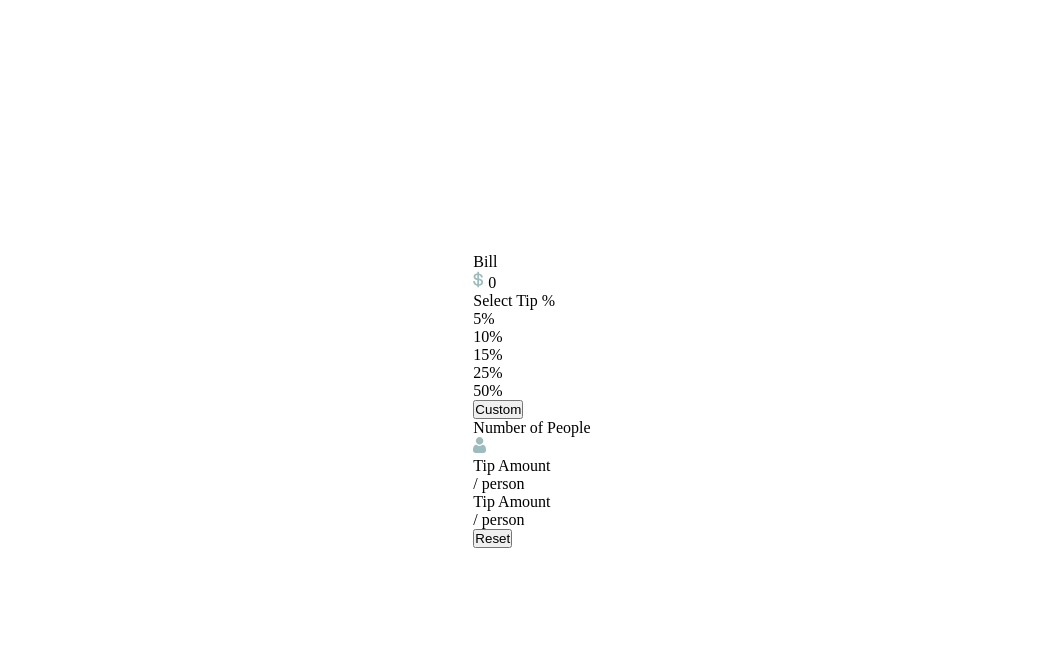
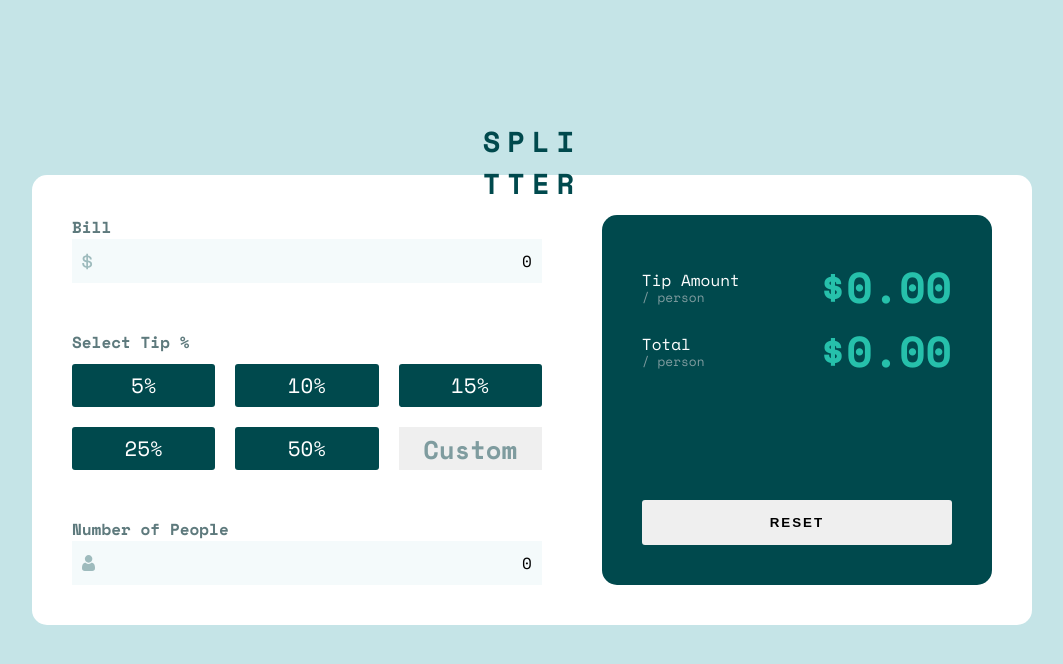
Before and after one commit to javiorgaz/tip-calculator-app, a plain HTML site: page index.html in a window 1280 px wide. Shown: the whole page, without its empty margins (108-1171 px from the left). Drawn offline with nearby package versions, Linux system fonts and the light colour scheme.

Commit message:
css finished

```diff
--- a/index.html
+++ b/index.html
@@ -10,17 +10,27 @@
       sizes="32x32"
       href="./images/favicon-32x32.png"
     />
+    <link rel="preconnect" href="https://fonts.googleapis.com" />
+    <link rel="preconnect" href="https://fonts.gstatic.com" crossorigin />
+    <link
+      href="https://fonts.googleapis.com/css2?family=Space+Mono:ital,wght@0,400;0,700;1,400;1,700&display=swap"
+      rel="stylesheet"
+    />
 
     <title>Frontend Mentor | Tip calculator app</title>
     <link rel="stylesheet" href="styles.css" />
   </head>
   <body>
+    <div class="logo">
+      <span class="logo-top">spli</span>
+      <span class="logo-botom">tter</span>
+    </div>
     <main class="calculator">
       <!-- LEFT SIDE  -->
       <section class="left-side">
-        <div class="left-side__bill">
+        <div class="bill">
           <p class="bill__text">Bill</p>
-          <div class="bill__display">
+          <div class="display bill__display">
             <svg
               class="bill__display__icon"
               xmlns="http://www.w3.org/2000/svg"
@@ -44,16 +54,16 @@
             <div class="tip__btn">15%</div>
             <div class="tip__btn">25%</div>
             <div class="tip__btn">50%</div>
-            <div class="tip__custom-btn">
-              <input class="hidden" type="text" />
-              <button>Custom</button>
+            <div class="tip__custom-btn-container">
+              <input class="custom__input hidden" type="text" />
+              <button class="custom__btn">Custom</button>
             </div>
           </div>
         </div>
 
         <div class="num-of-people">
           <p class="num-of-people__text">Number of People</p>
-          <div class="num-of-people__display">
+          <div class="display num-of-people__display">
             <svg
               class="num-of-people__icon"
               xmlns="http://www.w3.org/2000/svg"
@@ -65,22 +75,27 @@
                 d="M9.573 7.729c.406 0 .784.07 1.126.209.342.14.639.33.881.569.232.227.438.503.614.82a5.1 5.1 0 01.407.949c.097.312.178.654.242 1.016.062.359.105.699.126 1.011.02.307.031.624.031.945 0 .836-.259 1.512-.768 2.01-.504.492-1.17.742-1.98.742H2.748c-.81 0-1.477-.25-1.98-.742C.259 14.76 0 14.084 0 13.248c0-.322.01-.64.032-.945.02-.312.063-.652.126-1.01.063-.363.144-.705.242-1.017.1-.323.238-.643.407-.948.176-.318.382-.594.613-.821.243-.238.54-.43.882-.57.342-.138.72-.208 1.125-.208.16 0 .313.067.61.265.183.123.397.264.636.421.204.134.48.259.822.372.333.11.671.167 1.005.167a3.19 3.19 0 001.006-.167c.341-.113.618-.238.822-.372l.636-.42c.296-.2.45-.266.61-.266zM6.598 0C7.63 0 8.522.38 9.252 1.129s1.1 1.666 1.1 2.724c0 1.06-.37 1.976-1.1 2.725-.73.75-1.623 1.13-2.654 1.13-1.03 0-1.924-.38-2.653-1.13-.73-.749-1.1-1.666-1.1-2.725 0-1.058.37-1.975 1.1-2.724C4.675.379 5.567 0 6.598 0z"
               />
             </svg>
-            <span class="num-of-people__num"></span>
+            <span class="num-of-people__num">0</span>
           </div>
         </div>
       </section>
 
       <!-- RIGHT SIDE  -->
       <section class="right-side">
-        <div class="tip-amount">
-          <div class="tip-amount__left">
-            <p class="tip-amount__left__header">Tip Amount</p>
-            <p class="person">/ person</p>
+        <div class="amount-total">
+          <div class="amount">
+            <div class="amount__left">
+              <p class="amount__heading">Tip Amount</p>
+              <p class="amount__text">/ person</p>
+            </div>
+            <div class="amount__num">$0.00</div>
           </div>
-
-          <div class="tip-amount__right">
-            <p class="tip-amount__right__header">Tip Amount</p>
-            <p class="person">/ person</p>
+          <div class="total">
+            <div class="total__left">
+              <p class="total__heading">Total</p>
+              <p class="total__text">/ person</p>
+            </div>
+            <div class="total__num">$0.00</div>
           </div>
         </div>
         <button class="reset-btn">Reset</button>
--- a/styles.css
+++ b/styles.css
@@ -1,5 +1,16 @@
+/* VARIABLES */
+:root {
+  --Green900: hsl(183, 100%, 15%);
+  --Grey500: hsl(186, 14%, 43%);
+  --Grey400: hsl(184, 14%, 56%);
+  --Grey200: hsl(185, 41%, 84%);
+  --Grey50: hsl(189, 47%, 97%);
+  --White: hsl(0, 100%, 100%);
+
+  --Green400: hsl(172, 67%, 45%);
+}
+
 /* RESET */
-
 * {
   margin: 0;
   padding: 0;
@@ -8,19 +19,193 @@
 
 body {
   height: 100vh;
+  /* si cambio esto a column se me rompe el layout ?  */
+  /* flex-direction: column; */
   display: flex;
   justify-content: center;
   align-items: center;
+  font-family: "Space mono", sans-serif;
+  background-color: var(--Grey200);
 }
 
+/* -------------------------MAIN------------------------  */
 
+.logo {
+  position: absolute;
+  top: 15%;
+  text-align: center;
+  font-size: 1.8rem;
+  font-weight: 700;
+  text-transform: uppercase;
+  color: var(--Green900);
+  letter-spacing: 7px;
+}
 
+.logo span {
+  display: block;
+}
 
+.calculator {
+  display: flex;
+  width: 1000px;
+  height: 450px;
+  padding: 40px;
+  gap: 60px;
+  margin: 0 20px;
+  background-color: var(--White);
+  border-radius: 15px;
 
+}
 
+.left-side {
+  flex: 0 1 55%;
+}
 
+.right-side {
+  flex: 0 1 45%;
+  background-color: var(--Green900);
+  border-radius: 15px;
+}
 
-/* HELPERS  */
+/* --------------------LEFT SIDE---------------------- */
+
+.left-side {
+  display: flex;
+  flex-direction: column;
+  justify-content: space-between;
+}
+
+.bill__text,
+.select-tip__text,
+.num-of-people__text {
+  color: var(--Grey500);
+  font-weight: 700;
+}
+
+.select-tip__text {
+  margin-bottom: 10px;
+}
+
+/* ---buttons---  */
+
+.select-tip__buttons {
+  display: grid;
+  grid-template-columns: repeat(3, minmax(100px, 1fr));
+  justify-content: space-between;
+  gap: 20px;
+}
+
+.tip__btn {
+  display: flex;
+  justify-content: center;
+  align-items: center;
+  background-color: var(--Green900);
+  color: var(--White);
+  border-radius: 3px;
+  padding: 6px 0;
+  font-size: 1.3rem;
+}
+
+.custom__input,
+.custom__btn {
+  width: 100%;
+  height: 100%;
+  font-size: 1.6rem;
+  font-family: inherit;
+  color: var(--Grey400);
+  font-weight: 700;
+}
+
+.custom__btn {
+  border: none;
+}
+
+/* -------------------RIGHT SIDE ------------------- */
+
+.right-side {
+  display: flex;
+  flex-direction: column;
+  padding: 40px 40px;
+}
+
+.amount,
+.total {
+  display: flex;
+  justify-content: space-between;
+  align-items: center;
+}
+
+.amount__heading,
+.total__heading {
+  color: var(--White);
+  font-size: 1rem;
+}
+.amount__text,
+.total__text {
+  margin-top: -4px;
+  font-size: 0.8rem;
+  color: var(--Grey400);
+}
+.amount__num,
+.total__num {
+  font-size: 2.7rem;
+  font-weight: 700;
+  color: var(--Green400);
+}
+
+.reset-btn {
+  margin: auto auto 0 auto;
+  padding: 15px 0;
+  border: none;
+  border-radius: 3px;
+  width: 100%;
+  text-transform: uppercase;
+  letter-spacing: 2px;
+  font-weight: 700;
+}
+
+/* ----------------HELPERS------------------- */
+
 .hidden {
   display: none;
 }
+.display {
+  border: 2px solid black;
+  display: flex;
+  justify-content: space-between;
+  align-items: center;
+  padding: 10px;
+  background-color: var(--Grey50);
+  border: none;
+}
+
+/* ----------------MEDIA QUERIES----------------- */
+
+@media (max-width: 850px) {
+
+  body {
+    align-items: end;
+  }
+
+  .logo {
+    top: 10%;
+  }
+
+  .calculator {
+    flex-direction: column;
+    max-width: 400px;
+    height: auto;
+  }
+
+  .left-side {
+    gap: 30px;
+  }
+
+  .select-tip__buttons {
+    grid-template-columns: repeat(2, minmax(80px, 1fr));
+  }
+
+  .amount-total {
+    margin-bottom: 10px;
+  }
+}
```
